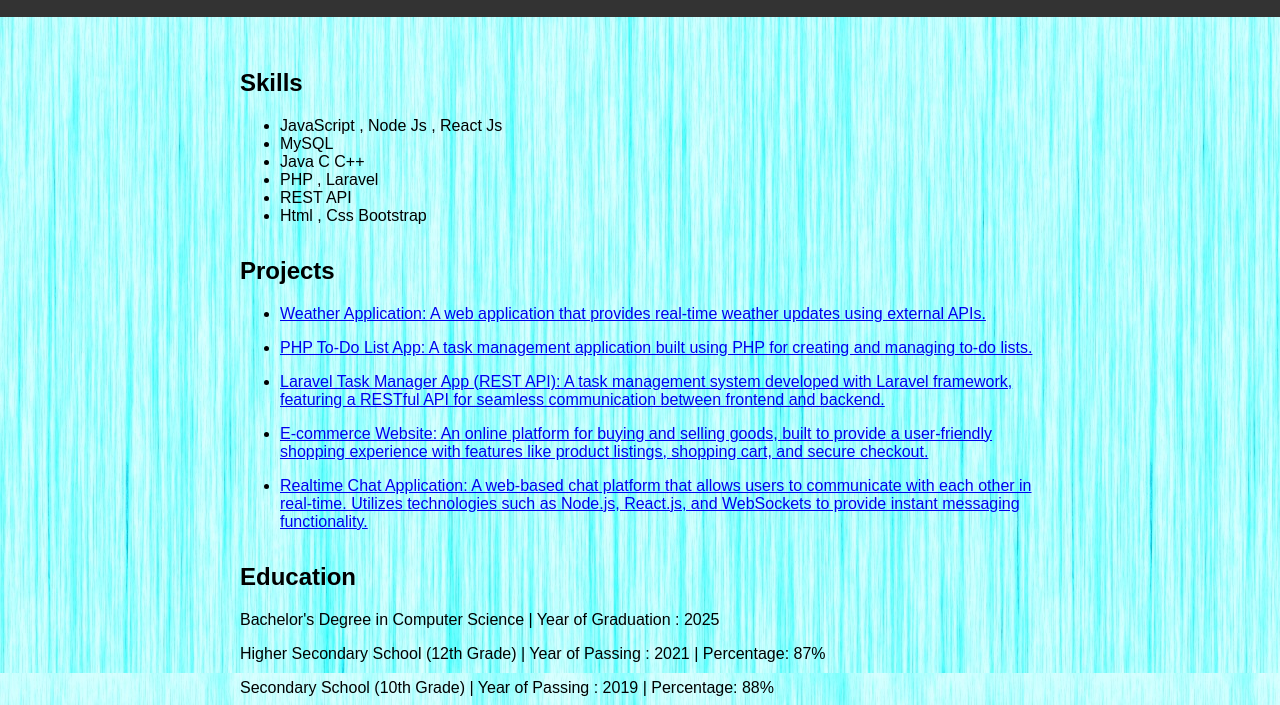
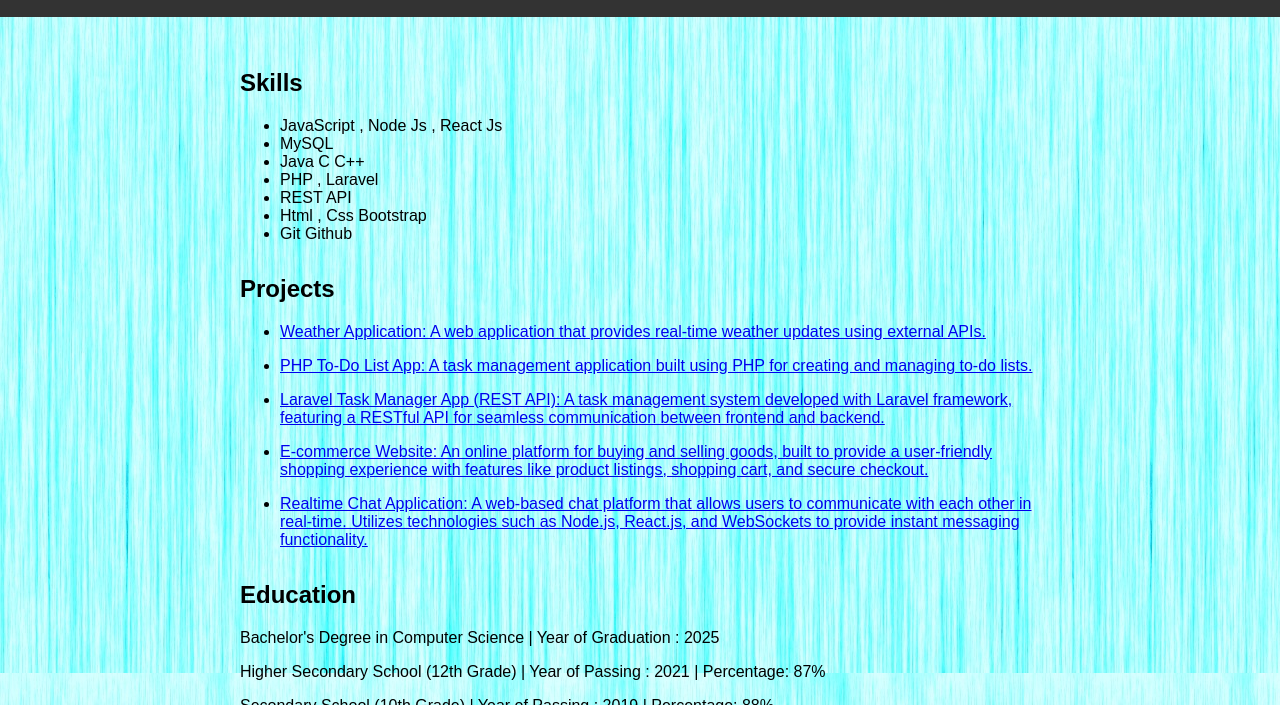
Before and after one commit to Siddharthjw/portfolio, a plain HTML site: page index.html in a window 1280 px wide. Shown: the part 95-800 px from the top of the page. Drawn offline with Linux system fonts and the light colour scheme.

Commit message:
Update index.html

```diff
--- a/index.html
+++ b/index.html
@@ -49,6 +49,7 @@
                 <li>PHP , Laravel </li>
                 <li>REST API</li>
                 <li>Html , Css Bootstrap</li>
+                <li>Git  Github</li>
             </ul>
         </section>
 
```
